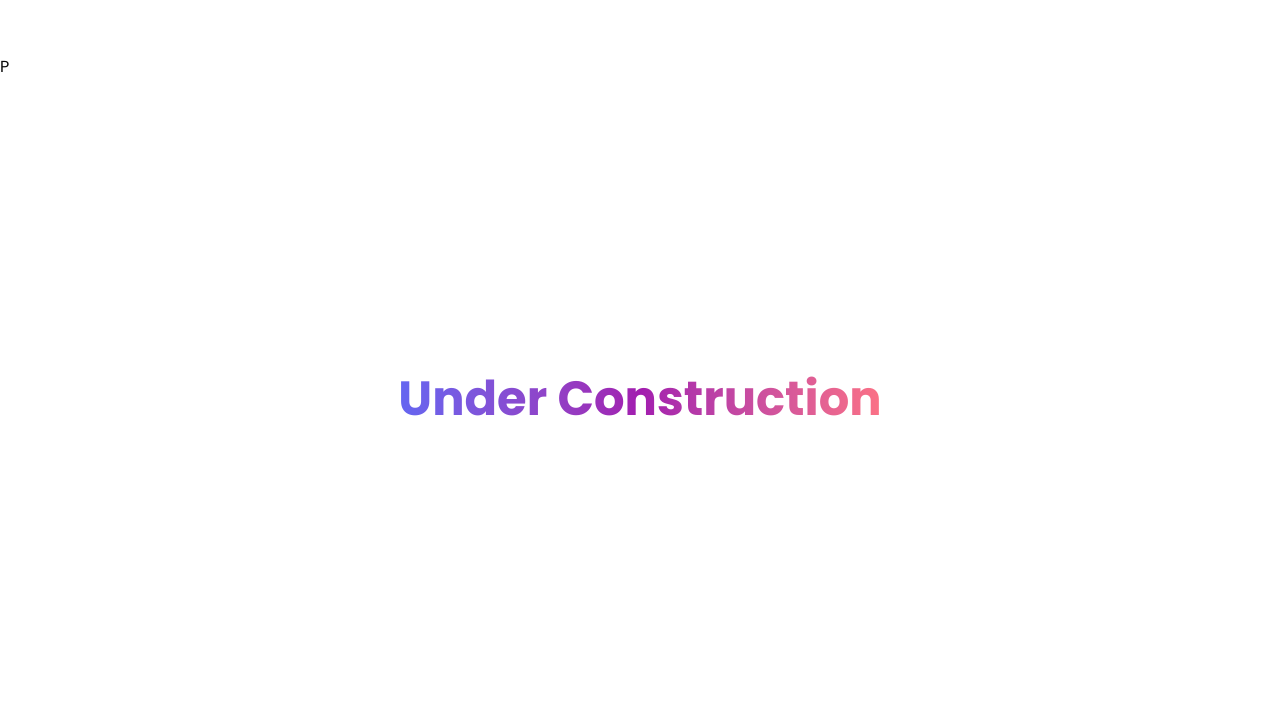
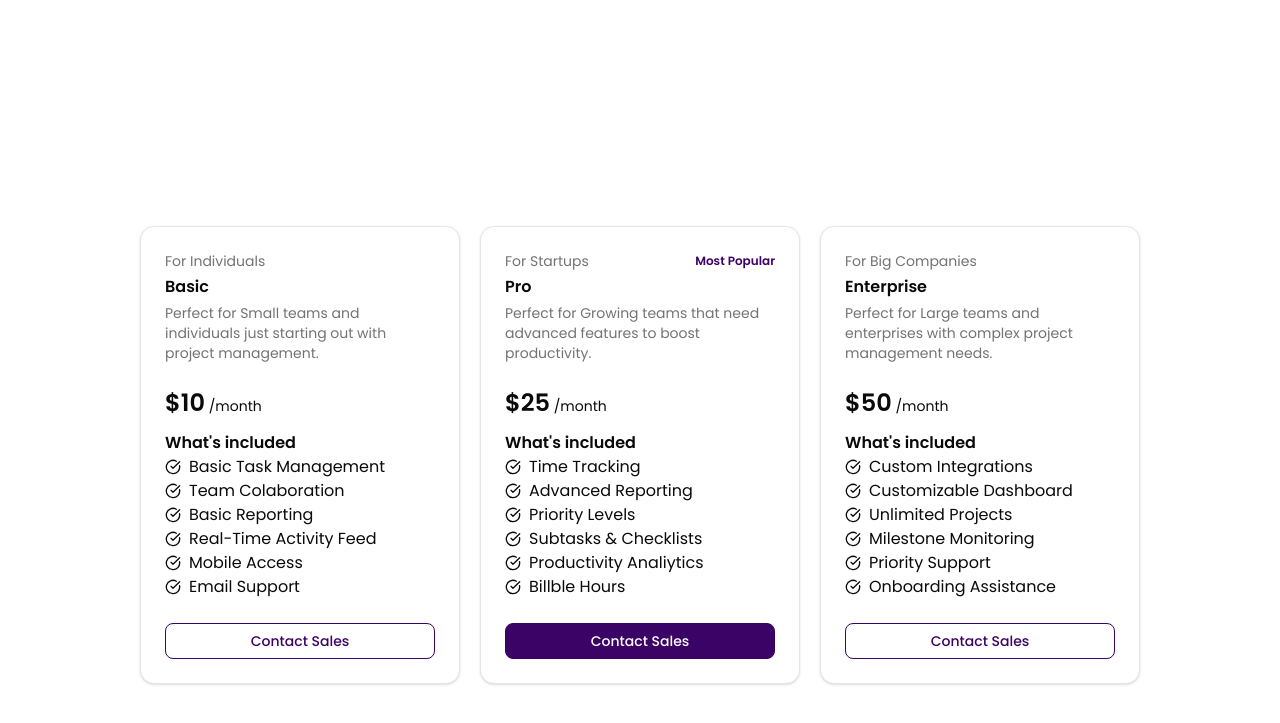
Before and after one commit to zeads/frontent-project-management-app, a Next.js app: page / in a window 1280 px wide. Shown: the part 3555-4278 px from the top of the page. Built offline with nearby package versions, Linux system fonts and the light colour scheme.

Commit message:
feat: add price in marketing page

```diff
--- a/components/layout/Pricing.tsx
+++ b/components/layout/Pricing.tsx
@@ -1,9 +1,61 @@
-import Underconstruction from "../ui/Underconstruction";
+import { PriceCard } from "../ui/price-card";
 
 export default function Pricing() {
+  const whatIncludedBasic = [
+    "Basic Task Management",
+    "Team Colaboration",
+    "Basic Reporting",
+    "Real-Time Activity Feed",
+    "Mobile Access",
+    "Email Support",
+  ];
+
+  const whatIncludedPro = [
+    "Time Tracking",
+    "Advanced Reporting",
+    "Priority Levels",
+    "Subtasks & Checklists",
+    "Productivity Analiytics",
+    "Billble Hours",
+  ];
+
+  const whatIncludedEnterprise = [
+    "Custom Integrations",
+    "Customizable Dashboard",
+    "Unlimited Projects",
+    "Milestone Monitoring",
+    "Priority Support",
+    "Onboarding Assistance",
+  ];
+
   return (
-    <div id="pricing" className="h-screen">
-      P<Underconstruction />
+    <div
+      id="pricing"
+      className="h-screen flex gap-5 items-center justify-center"
+    >
+      <PriceCard
+        forTitle="For Individuals"
+        title="Basic"
+        description="Perfect for Small teams and individuals just starting out with project
+          management."
+        price="$10"
+        whatIncluded={whatIncludedBasic}
+      />
+      <PriceCard
+        forTitle="For Startups"
+        title="Pro"
+        description="Perfect for Growing teams that need advanced features to boost productivity."
+        price="$25"
+        whatIncluded={whatIncludedPro}
+        mostPopular={true}
+      />
+      <PriceCard
+        forTitle="For Big Companies"
+        title="Enterprise"
+        description="Perfect for Large teams and enterprises with complex project management needs."
+        price="$50"
+        whatIncluded={whatIncludedEnterprise}
+      />
     </div>
   );
 }
--- /dev/null
+++ b/components/ui/price-card.tsx
@@ -0,0 +1,73 @@
+import { Button } from "@/components/ui/button";
+import {
+  Card,
+  CardContent,
+  CardDescription,
+  CardFooter,
+  CardHeader,
+  CardTitle,
+} from "@/components/ui/card";
+import { CircleCheckBig } from "lucide-react";
+
+type TPriceCardProps = {
+  forTitle: string;
+  title: string;
+  description: string;
+  price: string;
+  whatIncluded: string[];
+  mostPopular?: boolean;
+};
+
+export function PriceCard({
+  title,
+  forTitle,
+  description,
+  price,
+  whatIncluded,
+  mostPopular,
+}: TPriceCardProps) {
+  return (
+    <Card className="w-full max-w-xs">
+      <CardHeader>
+        <CardDescription className="flex justify-between items-center">
+          {forTitle}
+          {mostPopular && (
+            <span className="text-xs font-semibold text-purple-950">
+              Most Popular
+            </span>
+          )}
+        </CardDescription>
+        <CardTitle>{title}</CardTitle>
+        <CardDescription>{description}</CardDescription>
+      </CardHeader>
+      <CardContent>
+        <h2 className="font-semibold text-2xl mb-3">
+          {price}
+          <span className="font-normal text-sm"> /month</span>
+        </h2>
+        <div>
+          <h3 className="font-semibold ">What&apos;s included</h3>
+          <ul>
+            {whatIncluded.map((item, i) => (
+              <li key={i} className="flex gap-2 items-center">
+                <CircleCheckBig size={16} /> <span>{item}</span>
+              </li>
+            ))}
+          </ul>
+        </div>
+      </CardContent>
+      <CardFooter className="flex-col gap-2">
+        <Button
+          type="submit"
+          className={`w-full ${
+            mostPopular
+              ? "bg-purple-950 text-white border border-purple-950 hover:bg-white hover:text-purple-950"
+              : "bg-white text-purple-950 border border-purple-950 hover:bg-purple-950 hover:text-white"
+          }`}
+        >
+          Contact Sales
+        </Button>
+      </CardFooter>
+    </Card>
+  );
+}
```
